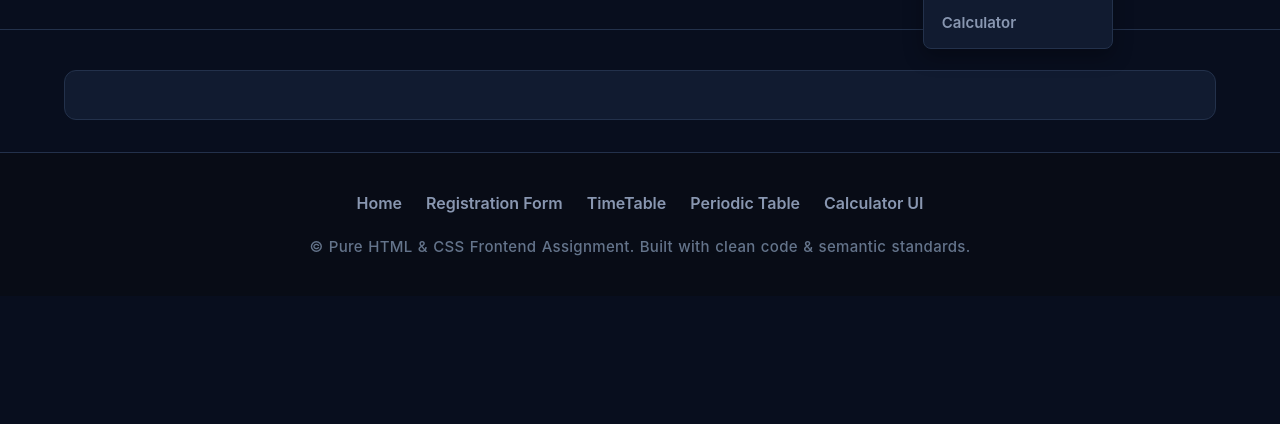
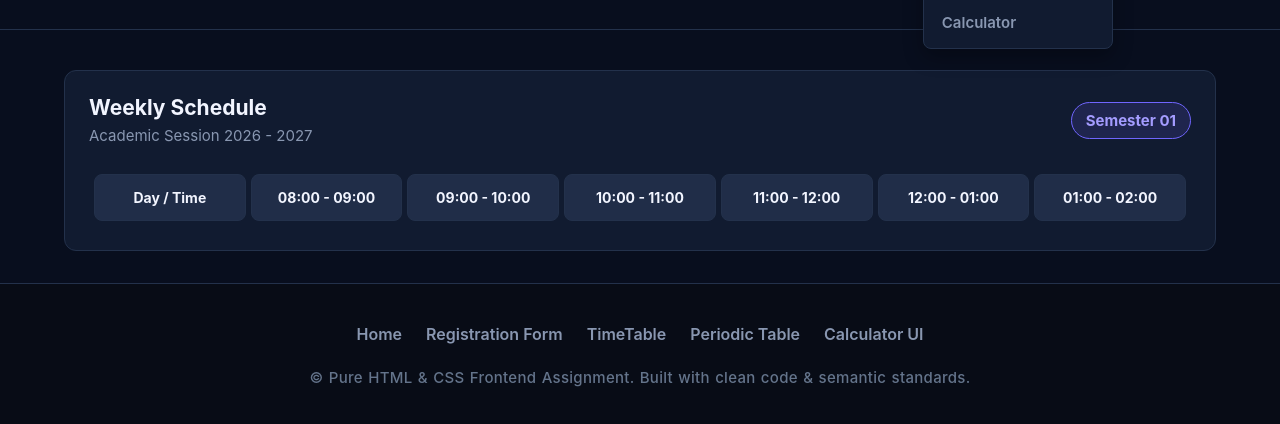
Before and after one commit to MuzzammilAhmed3/Web-Design-Projects, a plain HTML site: page Projects/timetable.html in a window 1280 px wide. Shown: the part 206-630 px from the top of the page. Drawn offline with Linux system fonts and the light colour scheme.

```diff
--- a/Css/style.css
+++ b/Css/style.css
@@ -468,3 +468,58 @@ a {
   border: 1px solid var(--border);
   border-radius: 12px;
 }
+
+.timetable-heading {
+  display: flex;
+  align-items: center;
+  justify-content: space-between;
+  gap: var(--space-md);
+  margin-bottom: var(--space-lg);
+}
+
+.timetable-heading h2 {
+  font-size: 21px;
+  margin-bottom: var(--space-xs);
+}
+
+.timetable-heading p {
+  color: var(--muted);
+  font-size: 15px;
+}
+
+.semester-badge {
+  background: #7065ff25;
+  color: #a49cff;
+  border: 1px solid var(--primary);
+  padding: 8px 14px;
+  border-radius: 20px;
+  font-size: 15px;
+  font-weight: 700;
+}
+
+.table-wrapper {
+  width: 100%;
+}
+
+.timetable {
+  width: 100%;
+  min-width: 900px;
+  border-collapse: separate;
+  border-spacing: 5px;
+  table-layout: fixed;
+}
+
+.timetable thead th {
+  background: #202d48;
+  color: var(--text);
+  font-size: 14px;
+  font-weight: 700;
+  border: 1px solid var(--border);
+}
+
+.timetable th,
+.timetable td {
+  padding: 14px var(--space-sm);
+  text-align: center;
+  border-radius: 8px;
+}
--- a/Projects/timetable.html
+++ b/Projects/timetable.html
@@ -48,23 +48,40 @@
       <section class="hero">
         <h1>Class Time Table</h1>
         <p>
-           A well-organized weekly class schedule with color-coded subjects, break periods and modern timetable styling
+          A well-organized weekly class schedule with color-coded subjects, break periods and modern
+          timetable styling
         </p>
       </section>
 
       <!-- Time Table -->
-       <section class="timetable-container">
+      <section class="timetable-container">
+        <div class="timetable-heading">
+          <div>
+            <h2>Weekly Schedule</h2>
+            <p>Academic Session 2026 - 2027</p>
+          </div>
 
-        <div class="timetable-heading">
-
-
-
+          <span class="semester-badge">Semester 01</span>
         </div>
 
-        <div class="table-wrapper"></div>
+        <div class="table-wrapper">
+          <table class="timetable">
+            <thead>
+              <tr>
+                <th>Day / Time</th>
+                <th>08:00 - 09:00</th>
+                <th>09:00 - 10:00</th>
+                <th>10:00 - 11:00</th>
+                <th>11:00 - 12:00</th>
+                <th>12:00 - 01:00</th>
+                <th>01:00 - 02:00</th>
+              </tr>
+            </thead>
 
-       </section>
-
+            <tbody></tbody>
+          </table>
+        </div>
+      </section>
     </main>
 
     <!-- Footer -->
```
